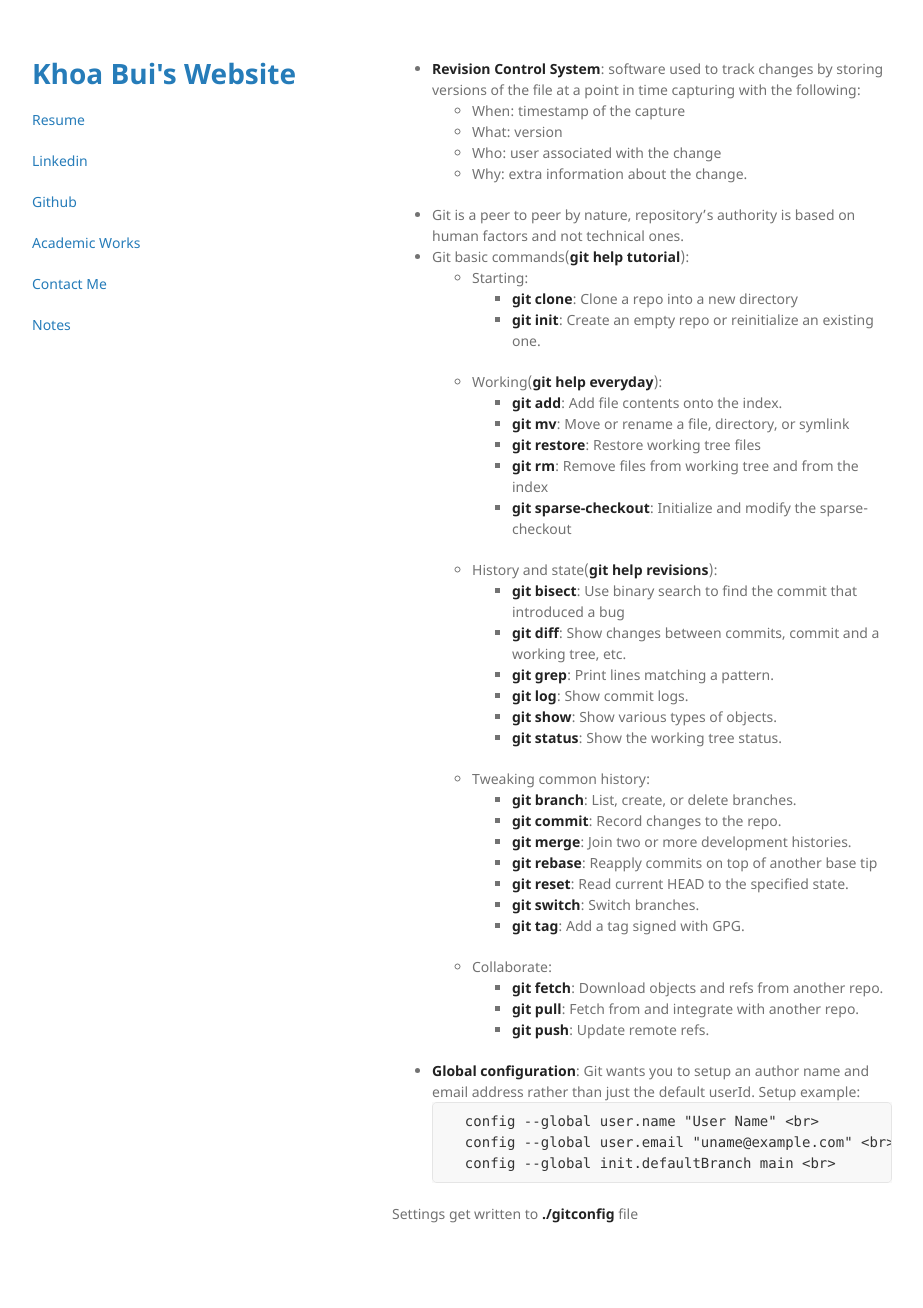
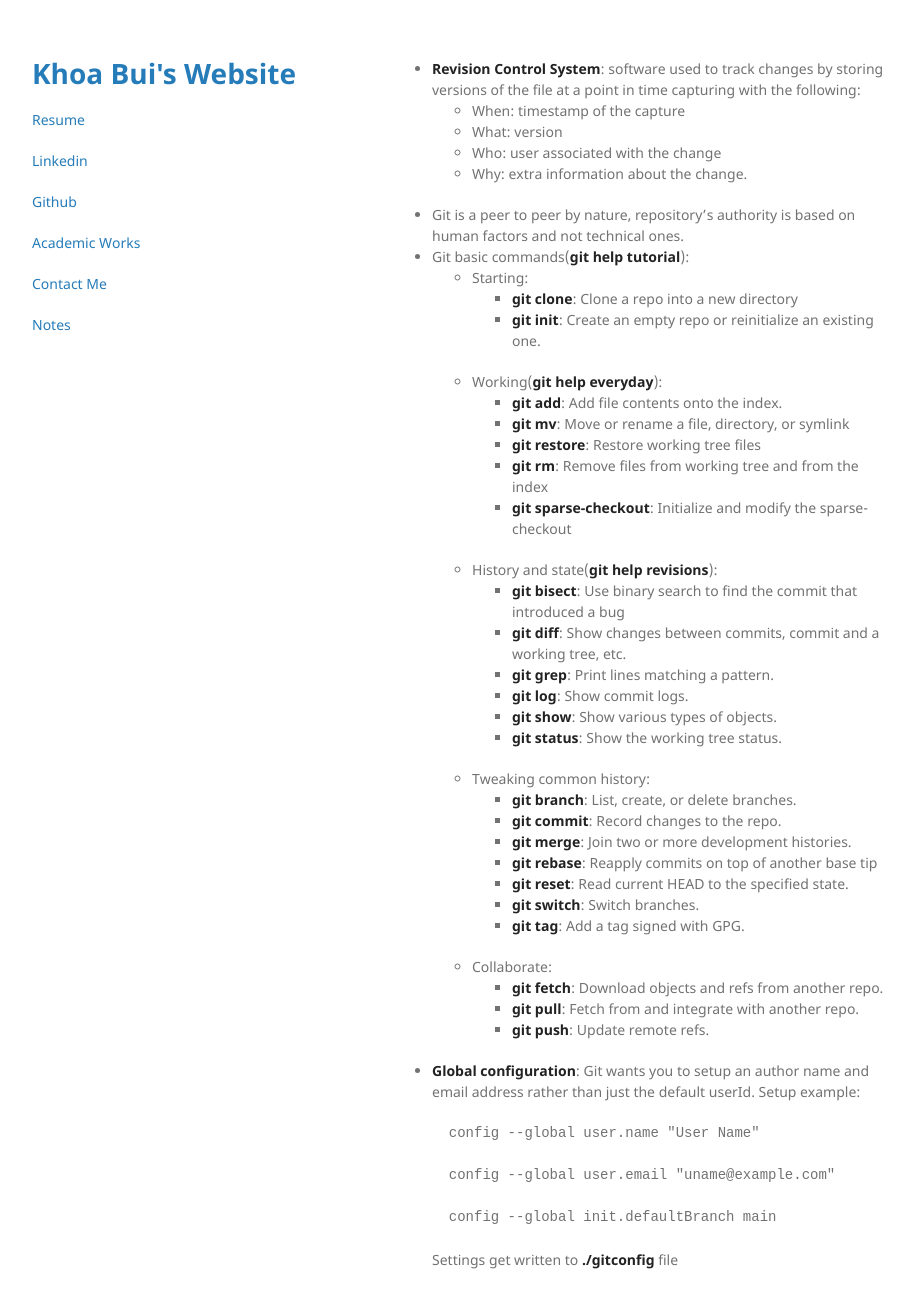
Before and after one commit to khoabuiv/khoabuiv.github.io, a Jekyll site: the page built from linux/git.md, in a window 1280 px wide and 1340 px high. Shown: the top 1308 px of the window, without its empty margins (178-1101 px from the left). Built offline with Jekyll 4.4.1, drawn with Linux system fonts in a browser that asks for light colours.

Commit message:
Testing code block

````diff
--- a/_sass/jekyll-theme-minimal.scss
+++ b/_sass/jekyll-theme-minimal.scss
@@ -69,8 +69,14 @@ blockquote {
 }
 
 code, pre {
-  font-family:Monaco, Bitstream Vera Sans Mono, Lucida Console, Terminal, Consolas, Liberation Mono, DejaVu Sans Mono, Courier New, monospace;
-  color:#333;
+  display: block;
+  background: none;
+  white-space: pre;
+  -webkit-overflow-scrolling: touch;
+  overflow-x: scroll;
+  max-width: 100%;
+  min-width: 100px;
+  padding: 0;
 }
 
 pre {
--- a/linux/git.md
+++ b/linux/git.md
@@ -39,10 +39,9 @@ layout: post
         - **git pull**: Fetch from and integrate with another repo.
         - **git push**: Update remote refs.
 - **Global configuration**: Git wants you to setup an author name and email address rather than just the default userId. Setup example: <br>
-```
+<code>
     config --global user.name "User Name" <br>
     config --global user.email "uname@example.com" <br>
     config --global init.defaultBranch main <br>
-```
-
+</code>
 Settings get written to **./gitconfig** file
````
